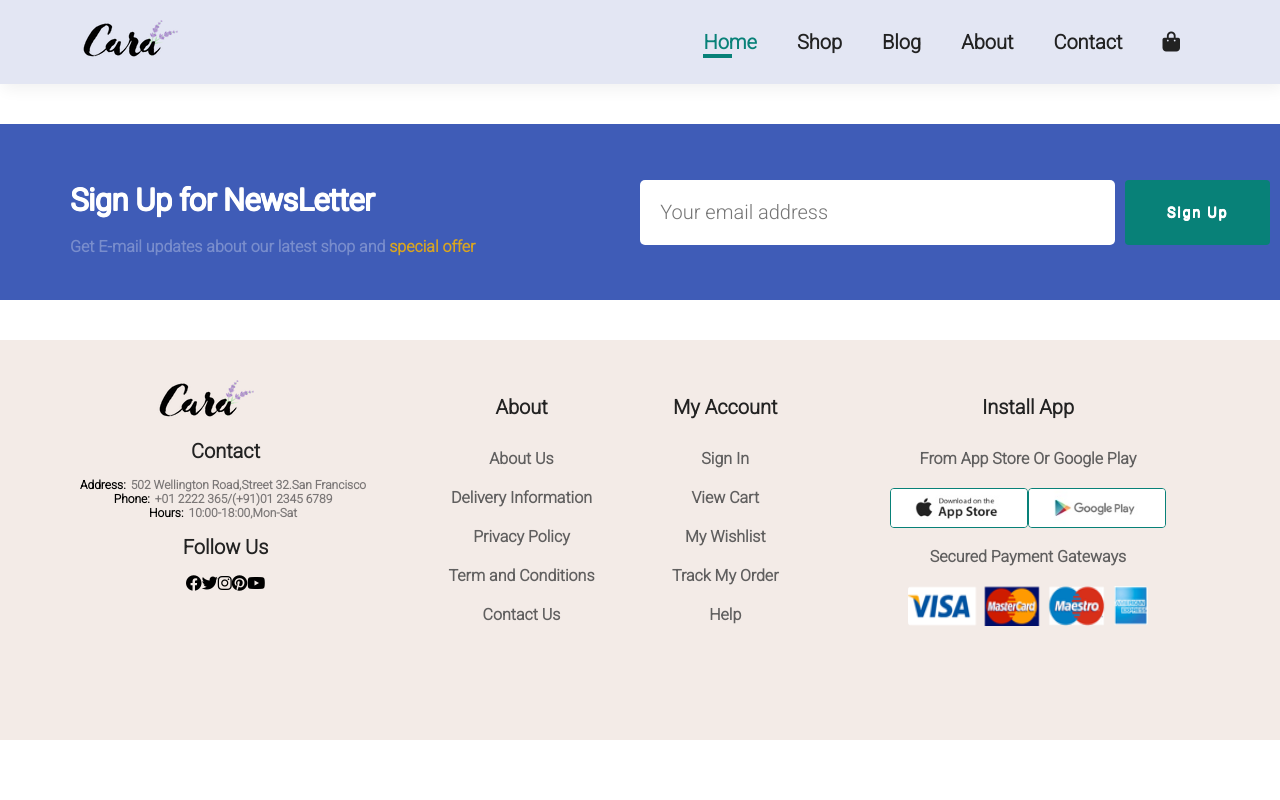
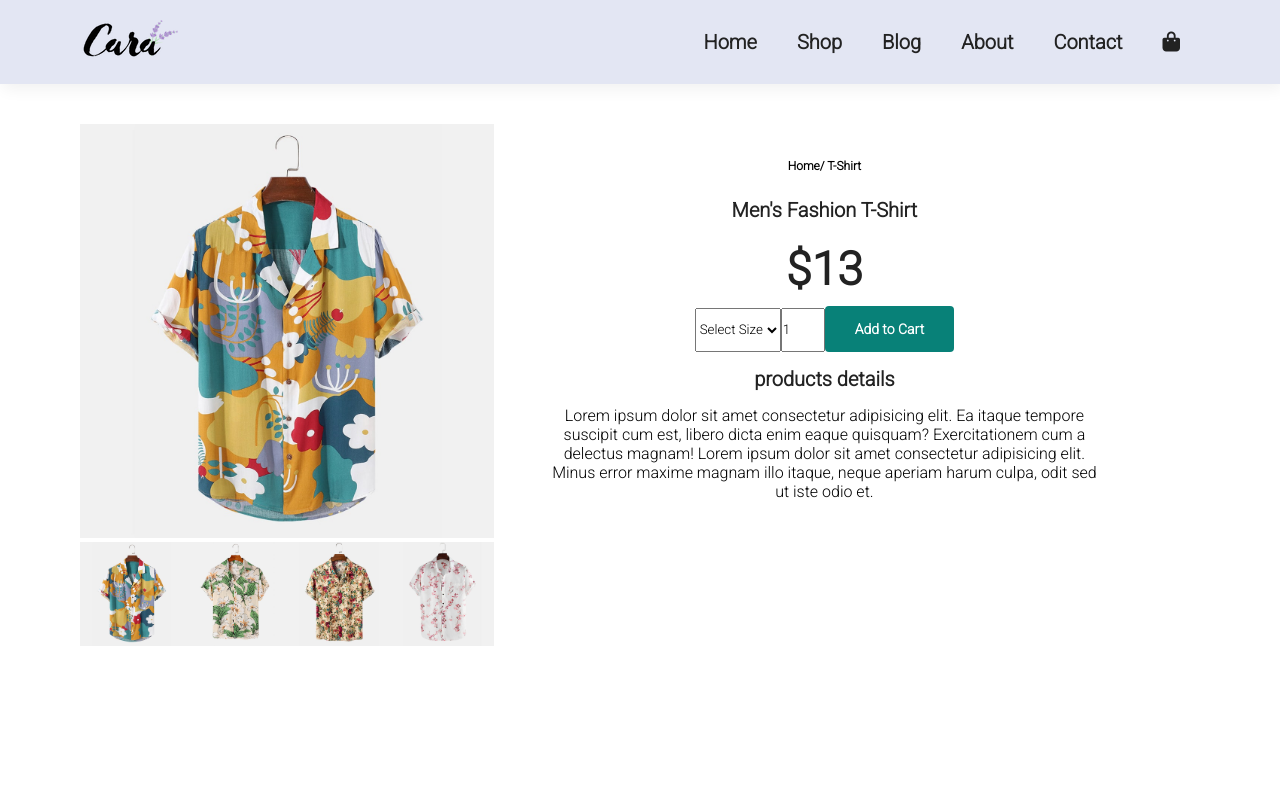
Before and after one commit to roshan-baka-dev/Ecom-react, a React (Create React App) app: page /singlepro in a window 1280 px wide. Shown: the top 800 px of the page. Built offline with nearby package versions, Linux system fonts and the light colour scheme; the HTML template or start-up script is replaced by a standard one.

Commit message:
good day

```diff
--- a/src/App.js
+++ b/src/App.js
@@ -7,11 +7,13 @@ import Footer from './Component/Footer';
 import Hero from './Component/Home/Hero';
 
 
-import { BrowserRouter as Router, Route, Routes, Link } from 'react-router-dom'
+import { BrowserRouter as Router, Route, Routes } from 'react-router-dom'
 import Feature from './Component/Home/Feature';
 import Product from './Component/Home/Product';
 import Banner from './Component/Shop/Banner';
 import Pagination from './Component/Shop/Pagination';
+import ProductDetails from './Component/ProductDetails';
+
 
 function App() {
   return (
@@ -19,6 +21,7 @@ function App() {
       <div className="App">
         <Navbar />
         <Routes>
+
           <Route path='/' element={<>
             <Hero/>
             <Feature/>
@@ -30,6 +33,10 @@ function App() {
             <Product/>
             <Pagination/>
           </>}/>
+          <Route path='/singlepro' element={<>
+            <ProductDetails/>
+          </>}/>
+
         </Routes>
 
         <Newsletter />
--- a/src/Component/Navbar.js
+++ b/src/Component/Navbar.js
@@ -10,12 +10,12 @@ function Navbar(){
         <div>
             <ul id="navbar">
                 <li><i id="close-btn" class="fa-solid fa-close"></i></li>
-                <li><Link class="active" to="/">Home</Link></li>
+                <li><Link to="/">Home</Link></li>
                 <li><Link to="shop">Shop</Link></li>
-                <li><Link to="Blog.html">Blog</Link></li>
-                <li><Link to="about.html">About</Link></li>
-                <li><Link to="contact.html">Contact</Link></li>
-                <li><Link to="cart.html"><i class="fa-solid fa-bag-shopping"></i></Link></li>
+                <li><Link to="Blog">Blog</Link></li>
+                <li><Link to="about">About</Link></li>
+                <li><Link to="contact">Contact</Link></li>
+                <li><Link to="cart"><i class="fa-solid fa-bag-shopping"></i></Link></li>
             </ul>
         </div>
 
--- a/src/Component/ProductDetails.js
+++ b/src/Component/ProductDetails.js
@@ -1,8 +1,6 @@
 import React from 'react'
 
-import { Link } from 'react-router-dom'
-
-function Navbar(){
+function ProductDetails(){
     return(
         <section id="pro-detail" className="section-p1">
 
@@ -47,4 +45,4 @@ function Navbar(){
     )
 }
 
-export default Navbar
+export default ProductDetails
```
Also changed, not shown: src/Component/Assets.js (line endings or trailing spaces).
